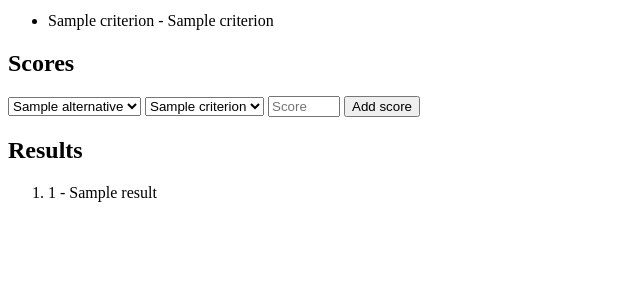
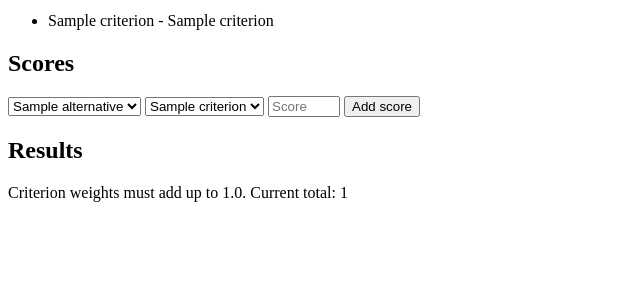
Before and after one commit to Robocop119/decision-app, a Flask app: template templates/decision.html in a window 1280 px wide. Shown: the part 274-574 px from the top of the page, without its empty margins (0-640 px from the left). Run offline with Flask 3, Linux system fonts and the light colour scheme; the template is opened without the code that fills it: most values are stand-ins (such as "Sample title", 1, 10 or a date in 2020).

Commit message:
feat: add scoring validation and ranking improvements

```diff
--- a/app.py
+++ b/app.py
@@ -40,6 +40,9 @@ def create():
 
 @app.route("/decision/<int:decision_id>")
 def decision_detail(decision_id):
+    selected_alternative = request.args.get("alternative", type=int)
+    selected_criterion = request.args.get("criterion", type=int)
+
     connection = sqlite3.connect("decision.db")
 
     decision = connection.execute(
@@ -57,6 +60,9 @@ def decision_detail(decision_id):
         (decision_id,)
     ).fetchall()
 
+    total_weight = sum(criterion[2] for criterion in criteria)
+    weights_valid = abs(total_weight - 1.0) < 0.001
+
     scores = connection.execute(
         """
         SELECT alternative_id, criterion_id, value
@@ -66,20 +72,21 @@ def decision_detail(decision_id):
 
     ranking = []
 
-    for alternative in alternatives:
-        alternative_id = alternative[0]
-        alternative_name = alternative[1]
+    if weights_valid:
+        for alternative in alternatives:
+            alternative_id = alternative[0]
+            alternative_name = alternative[1]
 
-        alternative_scores = [
-            score for score in scores
-            if score[0] == alternative_id
-        ]
+            alternative_scores = [
+                score for score in scores
+                if score[0] == alternative_id
+            ]
 
-        total = calculate_score(criteria, alternative_scores)
+            total = calculate_score(criteria, alternative_scores)
 
-        ranking.append((alternative_name, total))
+            ranking.append((alternative_name, round(total, 2)))
 
-    ranking.sort(key=lambda item: item[1], reverse=True)
+        ranking.sort(key=lambda item: item[1], reverse=True)
 
     connection.close()
 
@@ -89,7 +96,11 @@ def decision_detail(decision_id):
         alternatives=alternatives,
         criteria=criteria,
         scores=scores,
-        ranking=ranking
+        ranking=ranking,
+        weights_valid=weights_valid,
+        total_weight=total_weight,
+        selected_alternative=selected_alternative,
+        selected_criterion=selected_criterion
     )
 
 
@@ -136,18 +147,34 @@ def add_score(decision_id):
 
     connection = sqlite3.connect("decision.db")
 
-    connection.execute(
+    existing_score = connection.execute(
         """
-        INSERT INTO scores (alternative_id, criterion_id, value)
-        VALUES (?, ?, ?)
+        SELECT id FROM scores
+        WHERE alternative_id = ? AND criterion_id = ?
         """,
-        (alternative_id, criterion_id, value)
-    )
+        (alternative_id, criterion_id)
+    ).fetchone()
+
+    if existing_score:
+        connection.execute(
+            "UPDATE scores SET value = ? WHERE id = ?",
+            (value, existing_score[0])
+        )
+    else:
+        connection.execute(
+            """
+            INSERT INTO scores (alternative_id, criterion_id, value)
+            VALUES (?, ?, ?)
+            """,
+            (alternative_id, criterion_id, value)
+        )
 
     connection.commit()
     connection.close()
 
-    return redirect(f"/decision/{decision_id}")
+    return redirect(
+        f"/decision/{decision_id}?alternative={alternative_id}&criterion={criterion_id}"
+    )
 
 
 if __name__ == "__main__":
--- a/schema.sql
+++ b/schema.sql
@@ -24,5 +24,6 @@ CREATE TABLE scores (
     criterion_id INTEGER NOT NULL,
     value REAL NOT NULL,
     FOREIGN KEY (alternative_id) REFERENCES alternatives(id),
-    FOREIGN KEY (criterion_id) REFERENCES criteria(id)
+    FOREIGN KEY (criterion_id) REFERENCES criteria(id),
+    UNIQUE (alternative_id, criterion_id)
 );
--- a/templates/decision.html
+++ b/templates/decision.html
@@ -41,7 +41,7 @@
     <form method="post" action="/decision/{{ decision[0] }}/score">
         <select name="alternative_id">
             {% for alternative in alternatives %}
-            <option value="{{ alternative[0] }}">
+            <option value="{{ alternative[0] }}" {% if alternative[0]==selected_alternative %}selected{% endif %}>
                 {{ alternative[1] }}
             </option>
             {% endfor %}
@@ -49,7 +49,7 @@
 
         <select name="criterion_id">
             {% for criterion in criteria %}
-            <option value="{{ criterion[0] }}">
+            <option value="{{ criterion[0] }}" {% if criterion[0]==selected_criterion %}selected{% endif %}>
                 {{ criterion[1] }}
             </option>
             {% endfor %}
@@ -62,11 +62,15 @@
 
     <h2>Results</h2>
 
+    {% if not weights_valid %}
+    <p>Criterion weights must add up to 1.0. Current total: {{ total_weight }}</p>
+    {% else %}
     <ol>
         {% for result in ranking %}
         <li>{{ result[0] }} - {{ result[1] }}</li>
         {% endfor %}
     </ol>
+    {% endif %}
 </body>
 
 </html>
```
Also changed, not shown: clear_scores.py (added, +10 -0 lines).
